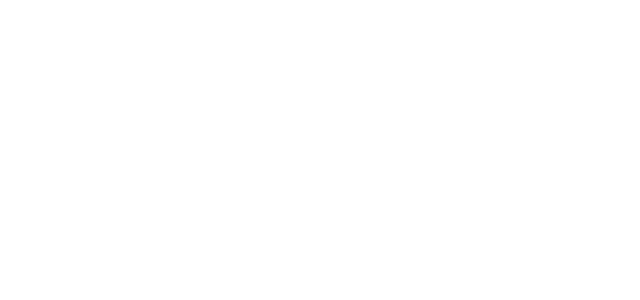
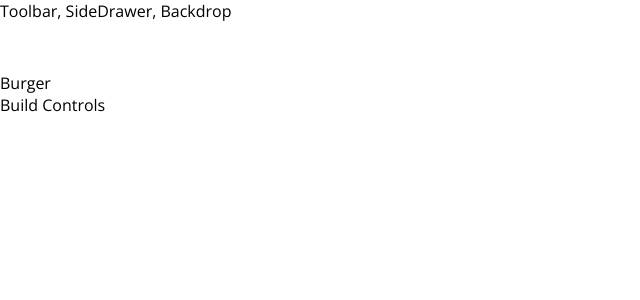
Before and after one commit to bryanwongyk/self-study-materials, a React (Create React App) app in the folder my-app/: page / in a window 1280 px wide. Shown: the top 300 px of the page, without its empty margins (0-640 px from the left). Built offline with nearby package versions, Linux system fonts and the light colour scheme.

Commit message:
Layout basic components added, BurgerBuilder component created

```diff
--- a/my-app/src/App.js
+++ b/my-app/src/App.js
@@ -1,8 +1,16 @@
-function App() {
-  return (
-    <div>
-    </div>
-  );
+import React, {Component} from 'react';
+import Layout from './components/Layout/Layout';
+import BurgerBuilder from './containers/BurgerBuilder/BurgerBuilder.js';
+
+class App extends Component {
+  render(){
+    return (
+      <div>
+        <Layout></Layout>
+        <BurgerBuilder></BurgerBuilder>
+      </div>
+    );
+  }
 }
 
 export default App;
--- /dev/null
+++ b/my-app/src/components/Layout/Layout.js
@@ -0,0 +1,13 @@
+import React, {Fragment} from 'react';
+import classes from './Layout.module.css';
+
+const layout = (props) => (
+    <Fragment>
+        <div>Toolbar, SideDrawer, Backdrop</div>
+        <main className={classes.content}>
+            {props.children}
+        </main>
+    </Fragment>
+)
+
+export default layout;
--- /dev/null
+++ b/my-app/src/components/Layout/Layout.module.css
@@ -0,0 +1,3 @@
+.content {
+    margin-top: 50px;
+}
--- /dev/null
+++ b/my-app/src/containers/BurgerBuilder/BurgerBuilder.js
@@ -0,0 +1,15 @@
+import React, {Component, Fragment} from 'react';
+
+class BurgerBuilder extends Component {
+    render(){
+        return(
+            <Fragment>
+                <div>Burger</div>
+                <div>Build Controls</div>
+
+            </Fragment>
+        );
+    }
+}
+
+export default BurgerBuilder;
--- a/my-app/src/index.css
+++ b/my-app/src/index.css
@@ -1,13 +1,6 @@
 body {
   margin: 0;
-  font-family: -apple-system, BlinkMacSystemFont, 'Segoe UI', 'Roboto', 'Oxygen',
-    'Ubuntu', 'Cantarell', 'Fira Sans', 'Droid Sans', 'Helvetica Neue',
-    sans-serif;
+  font-family: "Open Sans", sans-serif;
   -webkit-font-smoothing: antialiased;
   -moz-osx-font-smoothing: grayscale;
 }
-
-code {
-  font-family: source-code-pro, Menlo, Monaco, Consolas, 'Courier New',
-    monospace;
-}
```
Also changed, not shown: 1 other file (tests, documents, lock files or other folders).
